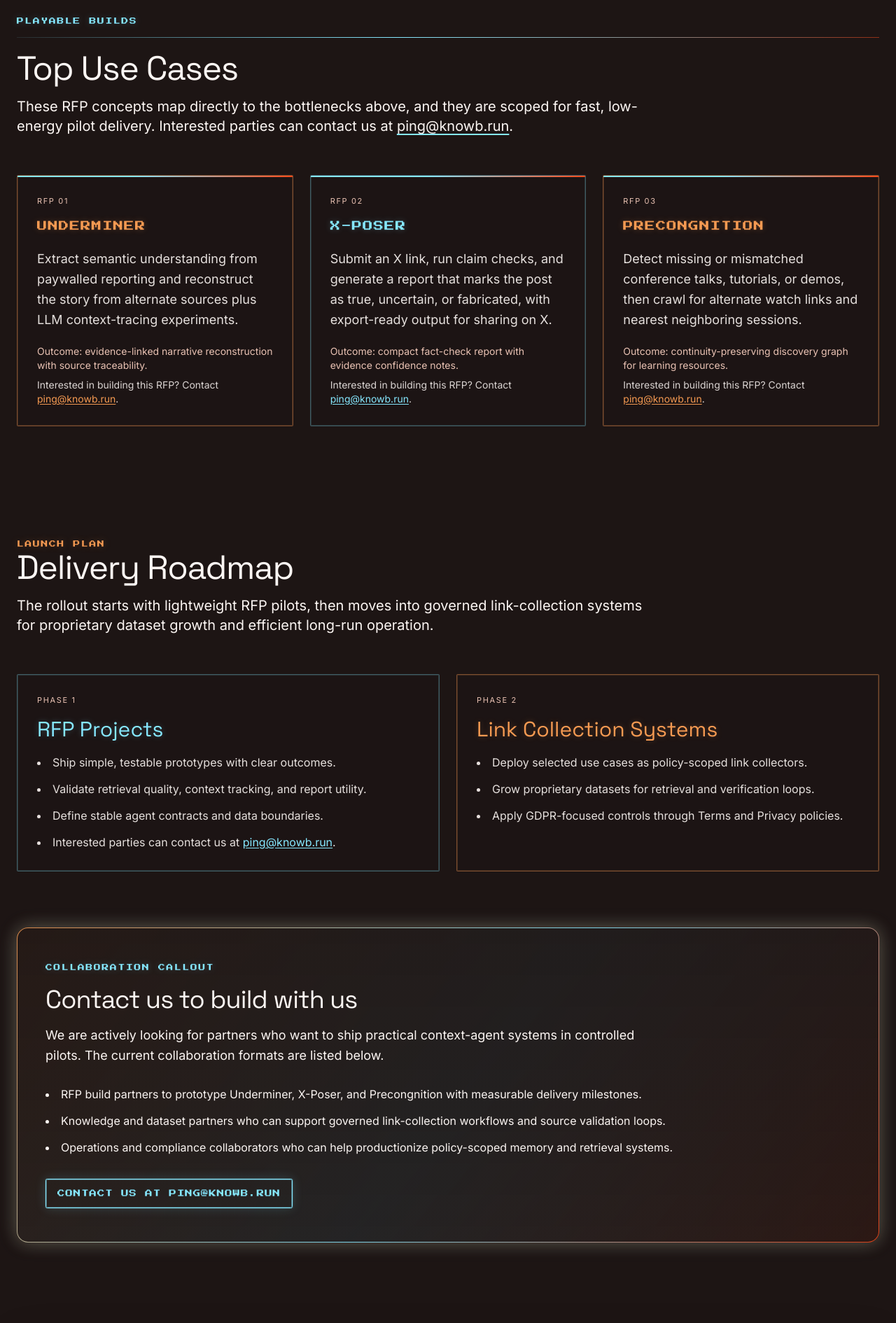
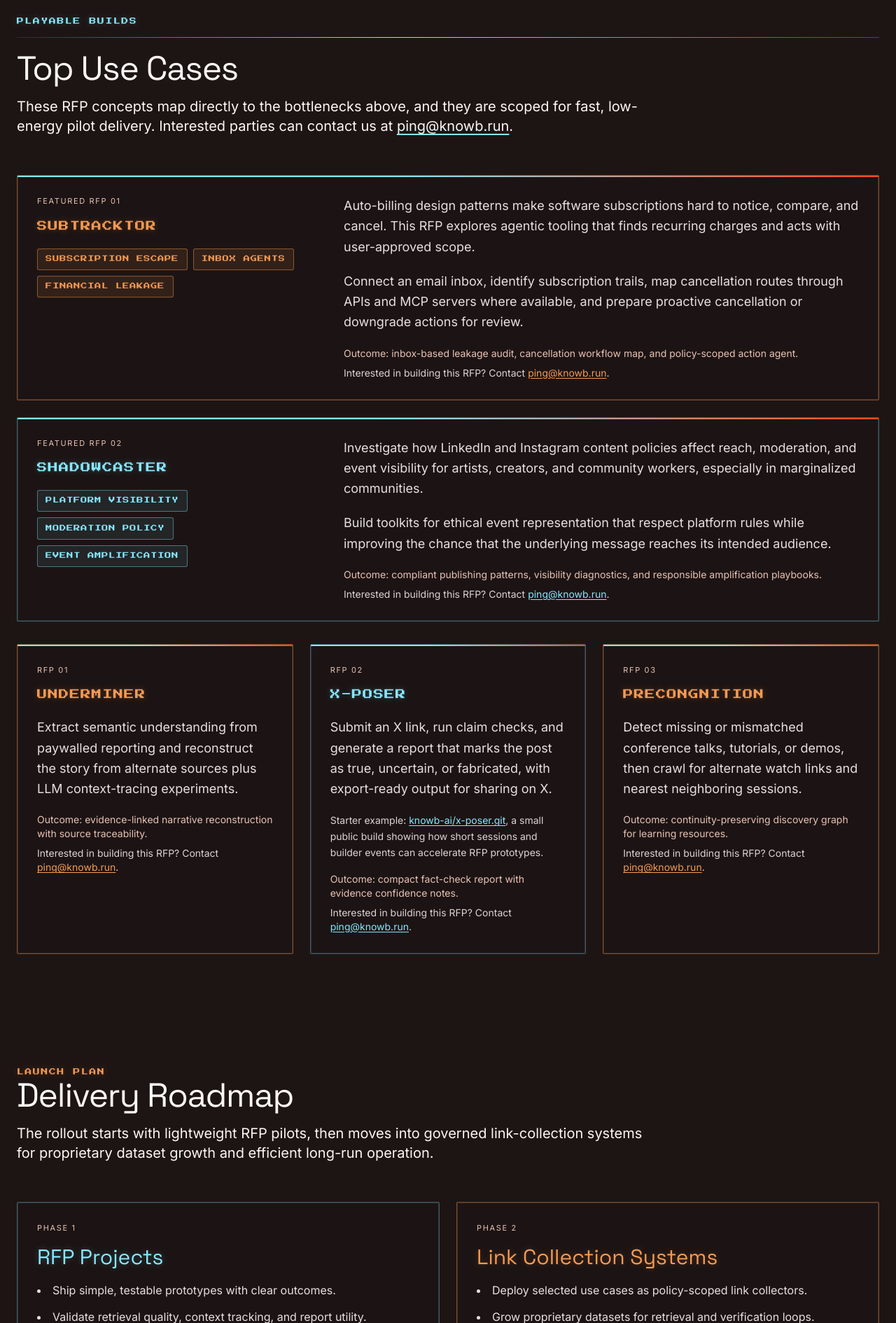
Before and after one commit to knowb-ai/knowb-ai.github.io, a Python web app: template templates/index.html in a window 1280 px wide. Shown: the part 2126-4016 px from the top of the page at 70% size. Run offline with Jinja, Linux system fonts and the light colour scheme; the template is opened without the code that fills it, so the values that code supplies are empty; some libraries are stand-ins or nearby versions.

Commit message:
feat: add featured rfp projects
Co-Authored-By: Codex <codex@openai.com>

```diff
--- a/static/css/global.css
+++ b/static/css/global.css
@@ -111,6 +111,11 @@ html {
     border-color: rgba(245,154,82,0.46);
     background: rgba(245,154,82,0.10);
     color: #F59A52;
+}
+.arcade-chip.saber {
+    border-color: rgba(134,232,255,0.42) !important;
+    background: rgba(134,232,255,0.08) !important;
+    color: #86E8FF !important;
 }
 
 /* --- Signal Grid --- */
--- a/templates/base.html
+++ b/templates/base.html
@@ -50,7 +50,7 @@
             }
         }
     </script>
-    <link rel="stylesheet" href="/css/global.css">
+    <link rel="stylesheet" href="/css/global.css?v=rfp-featured-chips">
     {% block head_extra %}{% endblock head_extra %}
 </head>
 <body class="min-h-screen font-sans bg-obsidian-brown text-paper-ivory">
--- a/templates/index.html
+++ b/templates/index.html
@@ -128,6 +128,56 @@
                     These RFP concepts map directly to the bottlenecks above, and they are scoped for fast, low-energy pilot delivery. Interested parties can contact us at <a href="mailto:ping@knowb.run" class="underline decoration-saber-blue underline-offset-4 hover:text-saber-blue">ping@knowb.run</a>.
                 </p>
 
+                <div class="mb-8 grid gap-6">
+                    <article class="use-case-card arcade-card card-theme-ember bg-charcoal-bark/60 border border-terracotta-border/30 rounded-sm p-7 transition-all">
+                        <div class="grid gap-6 lg:grid-cols-[minmax(0,0.72fr)_minmax(0,1.28fr)] lg:items-start">
+                            <div>
+                                <p class="text-[11px] uppercase tracking-[0.15em] text-terracotta-border mb-4">Featured RFP 01</p>
+                                <h3 class="usecase-arcade-title font-arcade mb-5 text-soft-ember">Subtracktor</h3>
+                                <div class="flex flex-wrap gap-2">
+                                    <span class="arcade-chip ember">Subscription Escape</span>
+                                    <span class="arcade-chip ember">Inbox Agents</span>
+                                    <span class="arcade-chip ember">Financial Leakage</span>
+                                </div>
+                            </div>
+                            <div>
+                                <p class="font-sans text-lg text-paper-ivory/90 leading-relaxed mb-5">
+                                    Auto-billing design patterns make software subscriptions hard to notice, compare, and cancel. This RFP explores agentic tooling that finds recurring charges and acts with user-approved scope.
+                                </p>
+                                <p class="font-sans text-lg text-paper-ivory/90 leading-relaxed mb-5">
+                                    Connect an email inbox, identify subscription trails, map cancellation routes through APIs and MCP servers where available, and prepare proactive cancellation or downgrade actions for review.
+                                </p>
+                                <p class="text-sm text-terracotta-border mb-2">Outcome: inbox-based leakage audit, cancellation workflow map, and policy-scoped action agent.</p>
+                                <p class="text-sm text-paper-ivory/85">Interested in building this RFP? Contact <a href="mailto:ping@knowb.run" class="underline decoration-soft-ember underline-offset-2 hover:text-soft-ember">ping@knowb.run</a>.</p>
+                            </div>
+                        </div>
+                    </article>
+
+                    <article class="use-case-card arcade-card card-theme-saber bg-charcoal-bark/60 border border-terracotta-border/30 rounded-sm p-7 transition-all">
+                        <div class="grid gap-6 lg:grid-cols-[minmax(0,0.72fr)_minmax(0,1.28fr)] lg:items-start">
+                            <div>
+                                <p class="text-[11px] uppercase tracking-[0.15em] text-terracotta-border mb-4">Featured RFP 02</p>
+                                <h3 class="usecase-arcade-title font-arcade mb-5 text-saber-blue">ShadowCaster</h3>
+                                <div class="flex flex-wrap gap-2">
+                                    <span class="arcade-chip saber">Platform Visibility</span>
+                                    <span class="arcade-chip saber">Moderation Policy</span>
+                                    <span class="arcade-chip saber">Event Amplification</span>
+                                </div>
+                            </div>
+                            <div>
+                                <p class="font-sans text-lg text-paper-ivory/90 leading-relaxed mb-5">
+                                    Investigate how LinkedIn and Instagram content policies affect reach, moderation, and event visibility for artists, creators, and community workers, especially in marginalized communities.
+                                </p>
+                                <p class="font-sans text-lg text-paper-ivory/90 leading-relaxed mb-5">
+                                    Build toolkits for ethical event representation that respect platform rules while improving the chance that the underlying message reaches its intended audience.
+                                </p>
+                                <p class="text-sm text-terracotta-border mb-2">Outcome: compliant publishing patterns, visibility diagnostics, and responsible amplification playbooks.</p>
+                                <p class="text-sm text-paper-ivory/85">Interested in building this RFP? Contact <a href="mailto:ping@knowb.run" class="underline decoration-saber-blue underline-offset-2 hover:text-saber-blue">ping@knowb.run</a>.</p>
+                            </div>
+                        </div>
+                    </article>
+                </div>
+
                 <div class="grid md:grid-cols-3 gap-6">
                     <article class="use-case-card arcade-card card-theme-ember bg-charcoal-bark/60 border border-terracotta-border/30 rounded-sm p-7 transition-all">
                         <p class="text-[11px] uppercase tracking-[0.15em] text-terracotta-border mb-4">RFP 01</p>
@@ -143,6 +193,9 @@
                         <h3 class="usecase-arcade-title font-arcade mb-5 text-saber-blue">X-Poser</h3>
                         <p class="font-sans text-lg text-paper-ivory/90 leading-relaxed mb-5">
                             Submit an X link, run claim checks, and generate a report that marks the post as true, uncertain, or fabricated, with export-ready output for sharing on X.
+                        </p>
+                        <p class="text-sm text-paper-ivory/85 leading-relaxed mb-4">
+                            Starter example: <a href="https://github.com/knowb-ai/x-poser.git" class="underline decoration-saber-blue underline-offset-2 hover:text-saber-blue">knowb-ai/x-poser.git</a>, a small public build showing how short sessions and builder events can accelerate RFP prototypes.
                         </p>
                         <p class="text-sm text-terracotta-border mb-2">Outcome: compact fact-check report with evidence confidence notes.</p>
                         <p class="text-sm text-paper-ivory/85">Interested in building this RFP? Contact <a href="mailto:ping@knowb.run" class="underline decoration-saber-blue underline-offset-2 hover:text-saber-blue">ping@knowb.run</a>.</p>
@@ -202,7 +255,7 @@
                         We are actively looking for partners who want to ship practical context-agent systems in controlled pilots. The current collaboration formats are listed below.
                     </p>
                     <ul class="space-y-3 text-paper-ivory/92 leading-relaxed list-disc list-inside mb-8">
-                        <li>RFP build partners to prototype Underminer, X-Poser, and Precongnition with measurable delivery milestones.</li>
+                        <li>RFP build partners to prototype Underminer, X-Poser, Precongnition, ShadowCaster, and Subtracktor with measurable delivery milestones.</li>
                         <li>Knowledge and dataset partners who can support governed link-collection workflows and source validation loops.</li>
                         <li>Operations and compliance collaborators who can help productionize policy-scoped memory and retrieval systems.</li>
                     </ul>
```
